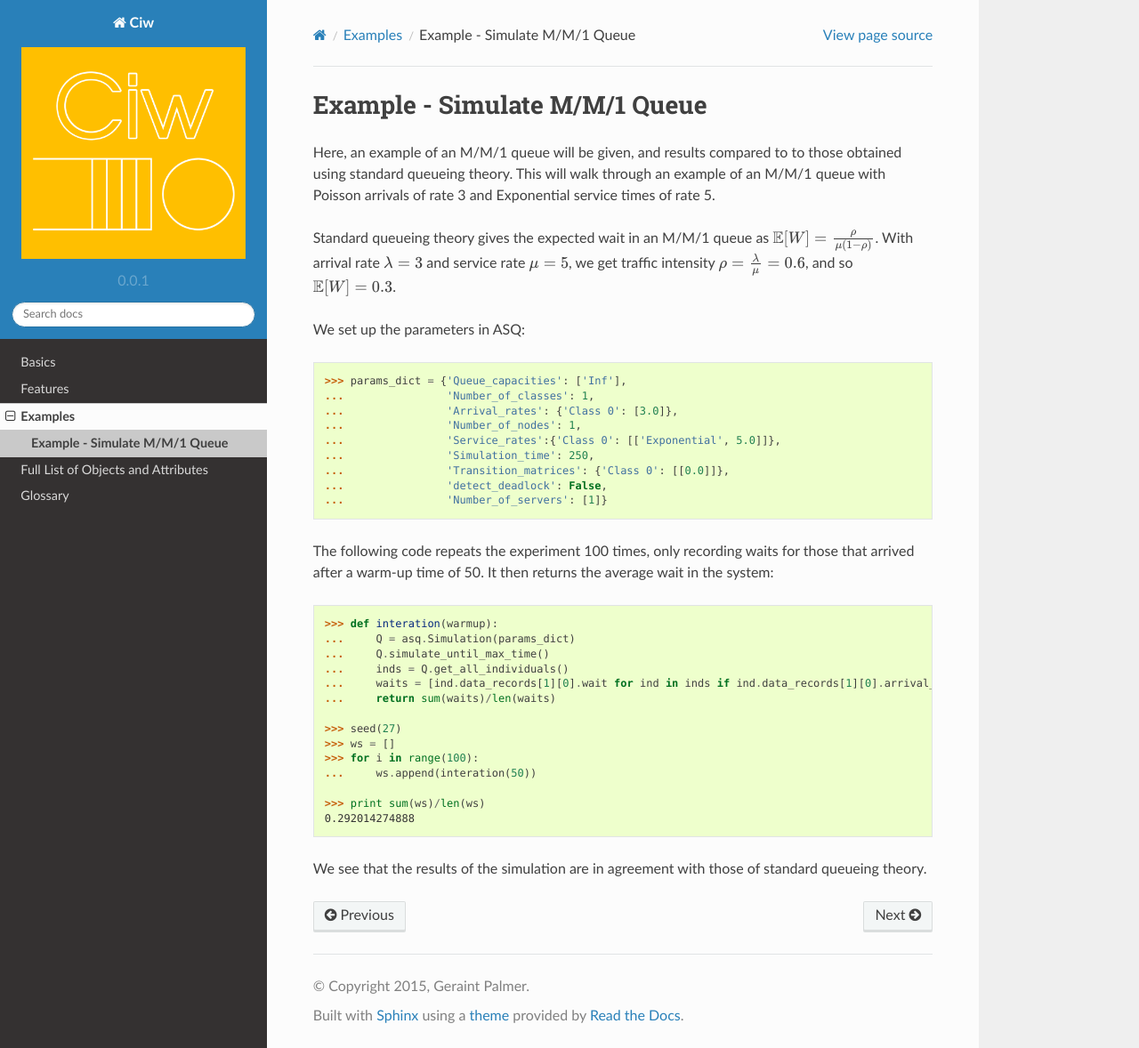
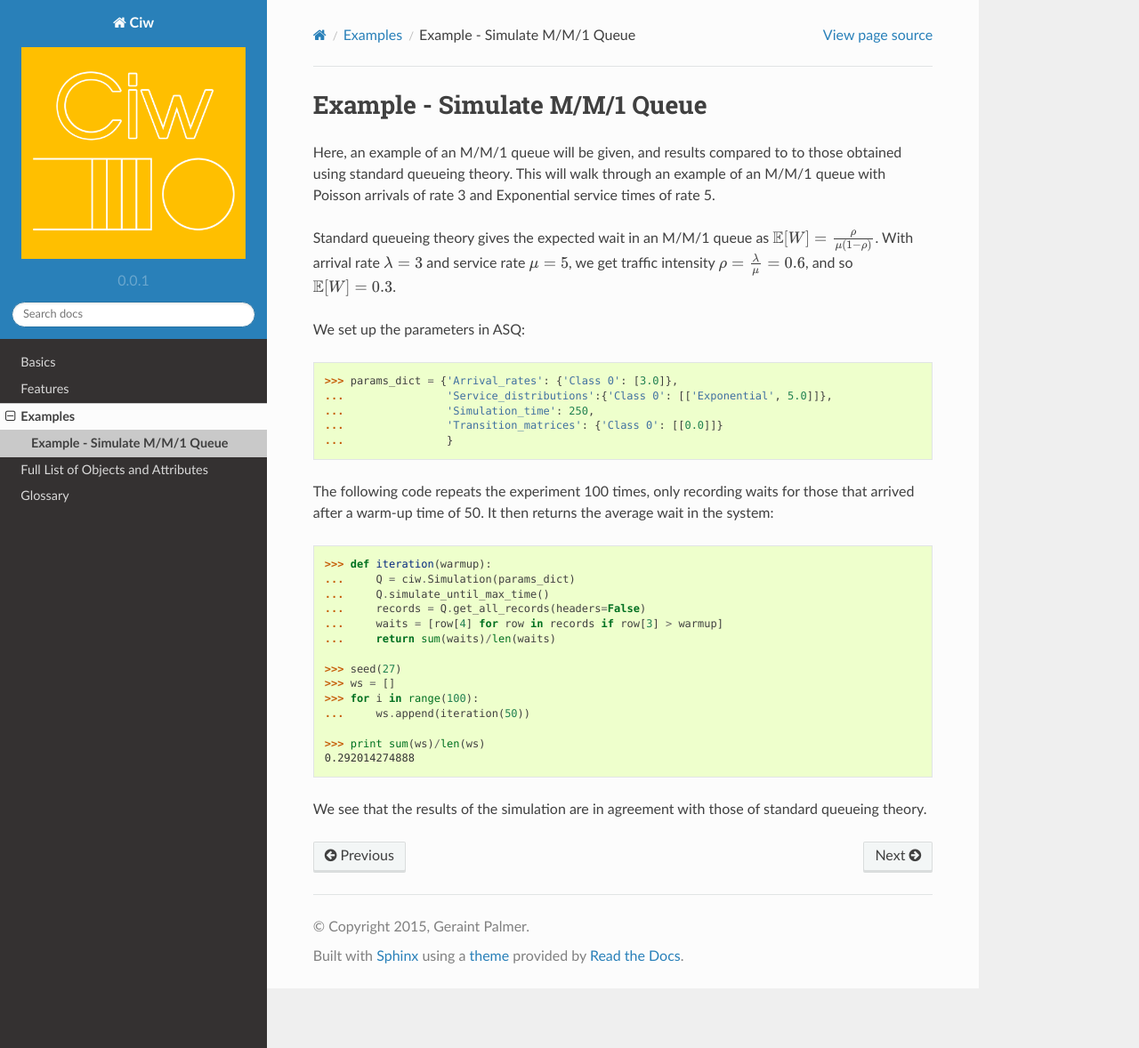
Before and after one commit to CiwPython/Ciw, a Sphinx documentation site: the page built from docs/Examples/mm1.rst, in a window 1280 px wide and 1178 px high. Shown: the whole window at 89% size. Built offline with Sphinx 7.4.7 and the Read the Docs theme 2.0.0, drawn with Linux system fonts in a browser that asks for light colours.

Commit message:
Option to get_all_records added

```diff
--- a/docs/Basics/output_file.rst
+++ b/docs/Basics/output_file.rst
@@ -17,9 +17,9 @@ The following table summarises the columns:
     +------------+-------+------+--------------+--------------+--------------------+--------------+------------------+--------------+-----------+
     | I.D number | Class | Node | Arrival Date | Waiting Time | Service Start Date | Service Time | Service End Date | Time Blocked | Exit Date |
     +============+=======+======+==============+==============+====================+==============+==================+==============+===========+
-    | 227592     | 1     | 0    | 245.601      | 0.0          | 245.601            | 0.563        | 246.164          | 0.0          | 246.164   |
+    | 227592     | 1     | 1    | 245.601      | 0.0          | 245.601            | 0.563        | 246.164          | 0.0          | 246.164   |
     +------------+-------+------+--------------+--------------+--------------------+--------------+------------------+--------------+-----------+
-    | 411239     | 0     | 0    | 245.633      | 0.531        | 246.164            | 0.608        | 246.772          | 0.0          | 246.772   |
+    | 411239     | 0     | 1    | 245.633      | 0.531        | 246.164            | 0.608        | 246.772          | 0.0          | 246.772   |
     +------------+-------+------+--------------+--------------+--------------------+--------------+------------------+--------------+-----------+
     | 001195     | 0     | 2    | 247.821      | 0.0          | 247.841            | 1.310        | 249.151          | 0.882        | 250.033   |
     +------------+-------+------+--------------+--------------+--------------------+--------------+------------------+--------------+-----------+
--- a/docs/Examples/mm1.rst
+++ b/docs/Examples/mm1.rst
@@ -11,30 +11,26 @@ Standard queueing theory gives the expected wait in an M/M/1 queue as :math:`\ma
 
 We set up the parameters in ASQ::
 
-    >>> params_dict = {'Queue_capacities': ['Inf'],
-    ...                'Number_of_classes': 1,
-    ...                'Arrival_rates': {'Class 0': [3.0]},
-    ...                'Number_of_nodes': 1,
-    ...                'Service_rates':{'Class 0': [['Exponential', 5.0]]},
+    >>> params_dict = {'Arrival_rates': {'Class 0': [3.0]},
+    ...                'Service_distributions':{'Class 0': [['Exponential', 5.0]]},
     ...                'Simulation_time': 250,
-    ...                'Transition_matrices': {'Class 0': [[0.0]]},
-    ...                'detect_deadlock': False,
-    ...                'Number_of_servers': [1]}
+    ...                'Transition_matrices': {'Class 0': [[0.0]]}
+    ...                }
 
 The following code repeats the experiment 100 times, only recording waits for those that arrived after a warm-up time of 50.
 It then returns the average wait in the system::
 
-    >>> def interation(warmup):
-    ...     Q = asq.Simulation(params_dict)
+    >>> def iteration(warmup):
+    ...     Q = ciw.Simulation(params_dict)
     ...     Q.simulate_until_max_time()
-    ...     inds = Q.get_all_individuals()
-    ...     waits = [ind.data_records[1][0].wait for ind in inds if ind.data_records[1][0].arrival_date > warmup]
+    ...     records = Q.get_all_records(headers=False)
+    ...     waits = [row[4] for row in records if row[3] > warmup]
     ...     return sum(waits)/len(waits)
 
     >>> seed(27)
     >>> ws = []
     >>> for i in range(100):
-    ...     ws.append(interation(50))
+    ...     ws.append(iteration(50))
 
     >>> print sum(ws)/len(ws)
     0.292014274888
--- a/docs/Features/deadlock.rst
+++ b/docs/Features/deadlock.rst
@@ -8,7 +8,7 @@
 
 In order to take advantage of this feature, set deadlock detection option to True in the parameters file::
 
-    detect_deadlock: False
+    detect_deadlock: True
 
 Then use the :code:`simulate_until_deadlock` method to return the times to deadlock from each state::
 
```
Also changed, not shown: docs/Basics/further_shell.rst (+9 -0 lines), 1 other file.
